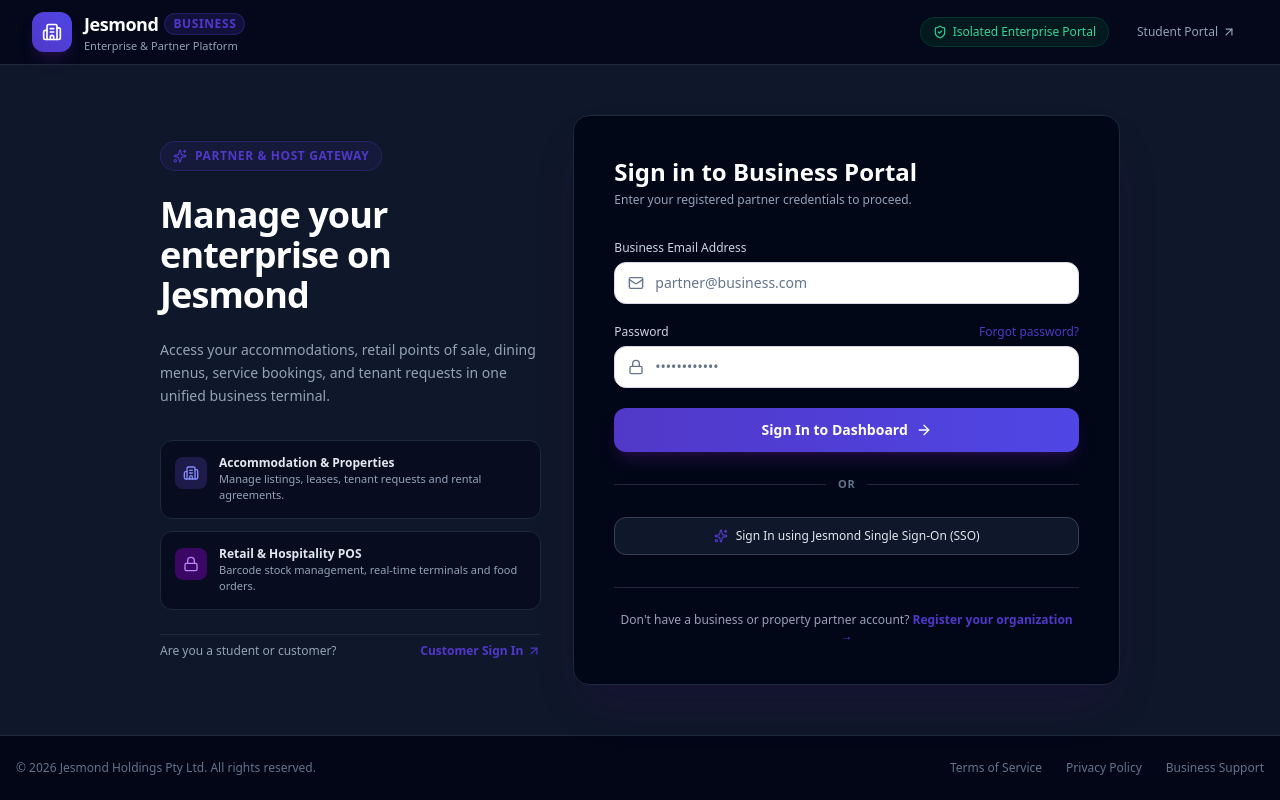
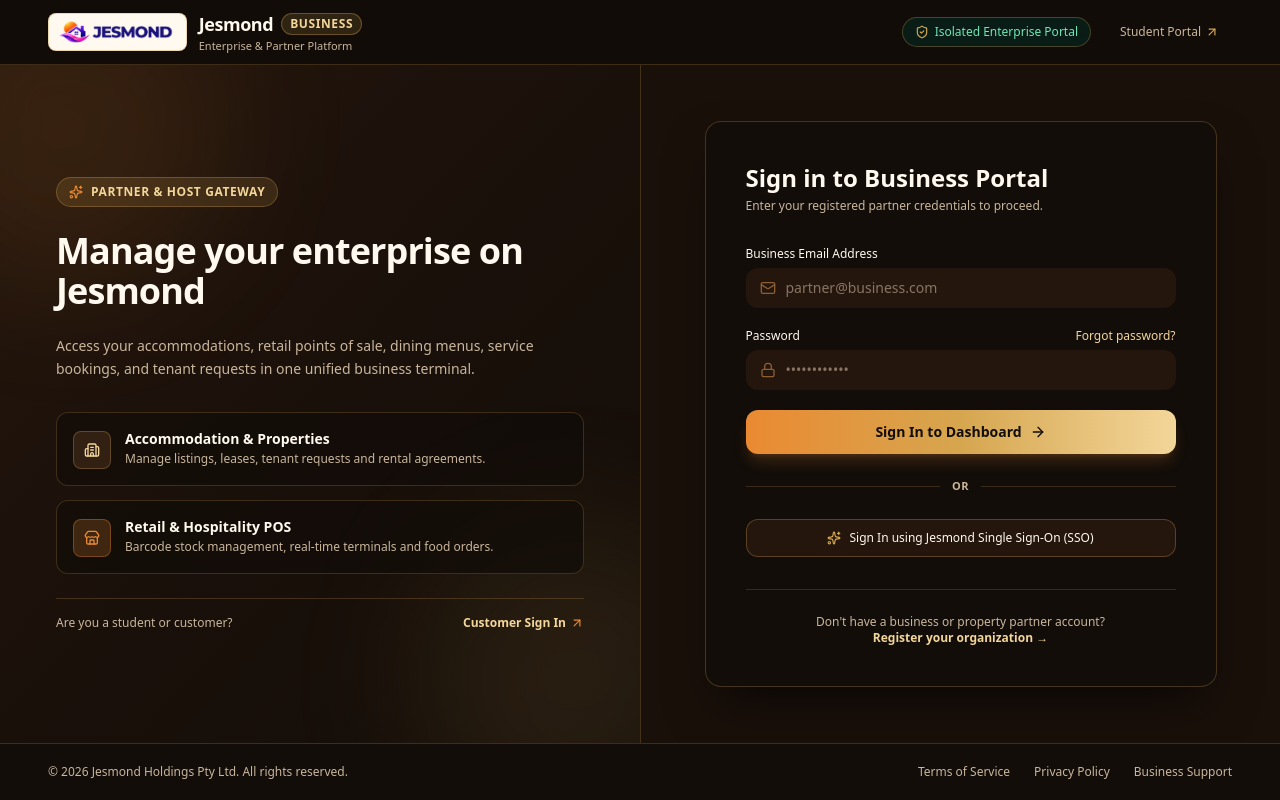
Before and after one commit to matrix-intertech/Jesmond, a Next.js app in the folder apps/web/: page /business/login in a window 1280 px wide. Built offline with nearby package versions, Linux system fonts and the light colour scheme; no server answers.

Commit message:
feat(web): redesign business portal login UI

```diff
--- a/apps/web/app/business/layout.tsx
+++ b/apps/web/app/business/layout.tsx
@@ -1,7 +1,8 @@
 import React from 'react';
 import type { Metadata } from 'next';
 import Link from 'next/link';
-import { Building2, ShieldCheck, ArrowUpRight } from 'lucide-react';
+import Image from 'next/image';
+import { ShieldCheck, ArrowUpRight } from 'lucide-react';
 
 export const metadata: Metadata = {
   title: 'Business Portal | Jesmond Partner & Commercial Platform',
@@ -16,57 +17,69 @@ export default function BusinessLayout({
   children: React.ReactNode;
 }) {
   return (
-    <div className="min-h-screen flex flex-col bg-slate-900 text-slate-100 font-sans selection:bg-brand-purple selection:text-white">
-      {/* Top Professional Header */}
-      <header className="border-b border-slate-800 bg-slate-950/80 backdrop-blur-md sticky top-0 z-50">
-        <div className="max-w-7xl mx-auto px-4 sm:px-6 lg:px-8 h-16 flex items-center justify-between">
-          <div className="flex items-center space-x-4">
-            <Link href="/business/login" className="flex items-center space-x-3 group">
-              <div className="w-10 h-10 rounded-xl bg-gradient-to-tr from-brand-purple to-indigo-600 flex items-center justify-center shadow-lg shadow-purple-900/30 group-hover:scale-105 transition-transform">
-                <Building2 className="w-5 h-5 text-white" />
+    <div className="min-h-screen w-full flex flex-col bg-[#1A100A] text-[#FFF9EF] font-sans selection:bg-[#EA8A32] selection:text-[#120D09] overflow-x-hidden">
+      {/* Full-Width Enterprise Header */}
+      <header className="w-full border-b border-[rgba(214,166,79,0.22)] bg-[#120D09]/95 backdrop-blur-md sticky top-0 z-50">
+        <div className="w-full px-3 sm:px-8 lg:px-12 h-16 flex items-center justify-between gap-2 sm:gap-4">
+          <div className="flex items-center min-w-0">
+            <Link href="/business/login" className="flex items-center gap-2 sm:gap-3 group min-w-0">
+              <div className="px-2 py-1 sm:px-2.5 rounded-lg bg-[#FFF9EF] border border-[#D6A64F]/40 shadow-sm shrink-0 group-hover:border-[#EA8A32] transition-colors">
+                <Image
+                  src="/assets/logo_navbar.png"
+                  alt="Jesmond"
+                  width={120}
+                  height={32}
+                  className="h-6 sm:h-7 w-auto object-contain"
+                  priority
+                />
               </div>
-              <div className="flex flex-col">
-                <span className="font-outfit font-extrabold text-lg text-white tracking-tight flex items-center gap-1.5">
-                  Jesmond <span className="text-xs px-2 py-0.5 rounded-full bg-brand-purple/20 text-brand-purple border border-brand-purple/30 font-semibold uppercase tracking-wider">Business</span>
+              <div className="flex flex-col min-w-0">
+                <span className="font-outfit font-extrabold text-sm sm:text-lg text-[#FFF9EF] tracking-tight flex items-center gap-1.5 sm:gap-2">
+                  <span>Jesmond</span>
+                  <span className="text-[9px] sm:text-xs px-1.5 sm:px-2 py-0.5 rounded-full bg-[#D6A64F]/15 text-[#F3D69A] border border-[#D6A64F]/35 font-semibold uppercase tracking-wider shrink-0">
+                    Business
+                  </span>
                 </span>
-                <span className="text-[11px] text-slate-400 font-medium">Enterprise & Partner Platform</span>
+                <span className="hidden sm:block text-[11px] text-[#C9B69C] font-medium truncate">
+                  Enterprise &amp; Partner Platform
+                </span>
               </div>
             </Link>
           </div>
 
-          <div className="flex items-center space-x-4">
-            <div className="hidden sm:flex items-center gap-1.5 text-xs text-emerald-400 bg-emerald-950/50 border border-emerald-800/40 px-3 py-1.5 rounded-full">
-              <ShieldCheck className="w-3.5 h-3.5" />
+          <div className="flex items-center gap-2 sm:gap-4 shrink-0">
+            <div className="hidden md:flex items-center gap-1.5 text-xs text-emerald-300 bg-emerald-950/50 border border-[#D6A64F]/30 px-3 py-1.5 rounded-full">
+              <ShieldCheck className="w-3.5 h-3.5 text-[#D6A64F]" />
               <span>Isolated Enterprise Portal</span>
             </div>
             <a
               href="https://jesmond.com.au"
               target="_blank"
               rel="noopener noreferrer"
-              className="text-xs text-slate-400 hover:text-white flex items-center gap-1 transition-colors px-3 py-1.5 rounded-lg hover:bg-slate-800"
+              className="text-[11px] sm:text-xs text-[#C9B69C] hover:text-[#FFF9EF] flex items-center gap-1 transition-colors px-2 sm:px-3 py-1.5 rounded-lg hover:bg-[#24160D] border border-transparent hover:border-[rgba(214,166,79,0.22)] whitespace-nowrap"
             >
               <span>Student Portal</span>
-              <ArrowUpRight className="w-3.5 h-3.5" />
+              <ArrowUpRight className="w-3.5 h-3.5 text-[#D6A64F]" />
             </a>
           </div>
         </div>
       </header>
 
-      {/* Main Content Area */}
-      <main className="flex-1 flex flex-col justify-center">{children}</main>
+      {/* Main Content Area — Full Width */}
+      <main className="flex-1 w-full flex flex-col justify-center">{children}</main>
 
-      {/* Enterprise Footer */}
-      <footer className="border-t border-slate-800 bg-slate-950 py-6 text-xs text-slate-500 text-center">
-        <div className="max-w-7xl mx-auto px-4 flex flex-col sm:flex-row items-center justify-between gap-4">
+      {/* Full-Width Enterprise Footer */}
+      <footer className="w-full border-t border-[rgba(214,166,79,0.22)] bg-[#120D09] py-5 text-xs text-[#C9B69C]">
+        <div className="w-full px-4 sm:px-8 lg:px-12 flex flex-col sm:flex-row items-center justify-between gap-4">
           <p>&copy; {new Date().getFullYear()} Jesmond Holdings Pty Ltd. All rights reserved.</p>
           <div className="flex items-center space-x-6">
-            <Link href="/terms" className="hover:text-slate-400 transition-colors">
+            <Link href="/terms" className="hover:text-[#F3D69A] transition-colors">
               Terms of Service
             </Link>
-            <Link href="/privacy" className="hover:text-slate-400 transition-colors">
+            <Link href="/privacy" className="hover:text-[#F3D69A] transition-colors">
               Privacy Policy
             </Link>
-            <a href="mailto:support@jesmond.com.au" className="hover:text-slate-400 transition-colors">
+            <a href="mailto:support@jesmond.com.au" className="hover:text-[#F3D69A] transition-colors">
               Business Support
             </a>
           </div>
--- a/apps/web/app/business/login/page.tsx
+++ b/apps/web/app/business/login/page.tsx
@@ -18,6 +18,7 @@ import {
   Sparkles,
   ArrowUpRight,
   Loader2,
+  Store,
 } from 'lucide-react';
 
 function BusinessLoginContent() {
@@ -99,61 +100,71 @@ function BusinessLoginContent() {
   };
 
   return (
-    <div className="py-12 px-4 sm:px-6 lg:px-8 max-w-5xl mx-auto w-full grid grid-cols-1 lg:grid-cols-12 gap-8 items-center">
-      {/* Left Info Column */}
-      <div className="lg:col-span-5 space-y-6">
-        <div className="inline-flex items-center gap-2 px-3 py-1.5 rounded-full bg-brand-purple/10 border border-brand-purple/30 text-brand-purple text-xs font-semibold uppercase tracking-wider">
-          <Sparkles className="w-3.5 h-3.5" />
-          <span>Partner & Host Gateway</span>
+    <div className="w-full flex-1 grid grid-cols-1 lg:grid-cols-2 overflow-x-hidden">
+      {/* Left Info Column — 50% Desktop */}
+      <div className="w-full bg-gradient-to-br from-[#24160D] via-[#1A100A] to-[#120D09] p-6 sm:p-10 lg:px-14 lg:py-12 flex flex-col justify-center relative overflow-hidden">
+        <div className="absolute -top-24 -left-24 w-80 h-80 bg-[#EA8A32]/10 rounded-full blur-3xl pointer-events-none" />
+        <div className="absolute -bottom-24 -right-24 w-80 h-80 bg-[#D6A64F]/10 rounded-full blur-3xl pointer-events-none" />
+
+        <div className="max-w-xl w-full mx-auto space-y-6 relative z-10">
+          <div className="inline-flex items-center gap-2 px-3 py-1.5 rounded-full bg-[#D6A64F]/15 border border-[rgba(214,166,79,0.3)] text-[#F3D69A] text-xs font-semibold uppercase tracking-wider">
+            <Sparkles className="w-3.5 h-3.5 text-[#EA8A32]" />
+            <span>Partner &amp; Host Gateway</span>
           </div>
 
-        <h1 className="text-3xl sm:text-4xl font-extrabold text-white font-outfit tracking-tight leading-tight">
+          <h1 className="text-3xl sm:text-4xl font-extrabold text-[#FFF9EF] font-outfit tracking-tight leading-tight">
             Manage your enterprise on Jesmond
           </h1>
 
-        <p className="text-sm text-slate-400 leading-relaxed">
+          <p className="text-sm text-[#C9B69C] leading-relaxed">
             Access your accommodations, retail points of sale, dining menus, service bookings, and tenant requests in one unified business terminal.
           </p>
 
-        <div className="space-y-3 pt-2">
-          <div className="flex items-start gap-3 p-3.5 rounded-xl bg-slate-950/60 border border-slate-800">
-            <div className="p-2 rounded-lg bg-indigo-950 text-indigo-400 mt-0.5">
+          <div className="space-y-3.5 pt-2">
+            <div className="flex items-start gap-3.5 p-4 rounded-xl bg-[#120D09]/75 border border-[rgba(214,166,79,0.22)] hover:border-[#D6A64F]/45 hover:bg-[#24160D]/80 transition-colors">
+              <div className="p-2.5 rounded-lg bg-[#8B5E34]/25 border border-[#D6A64F]/30 text-[#F3D69A] mt-0.5 shrink-0">
                 <Building2 className="w-4 h-4" />
               </div>
               <div>
-              <h4 className="text-xs font-semibold text-slate-200">Accommodation & Properties</h4>
-              <p className="text-[11px] text-slate-400">Manage listings, leases, tenant requests and rental agreements.</p>
+                <h4 className="text-sm font-semibold text-[#FFF9EF]">Accommodation &amp; Properties</h4>
+                <p className="text-xs text-[#C9B69C] mt-0.5">
+                  Manage listings, leases, tenant requests and rental agreements.
+                </p>
               </div>
             </div>
 
-          <div className="flex items-start gap-3 p-3.5 rounded-xl bg-slate-950/60 border border-slate-800">
-            <div className="p-2 rounded-lg bg-purple-950 text-purple-400 mt-0.5">
-              <Lock className="w-4 h-4" />
+            <div className="flex items-start gap-3.5 p-4 rounded-xl bg-[#120D09]/75 border border-[rgba(214,166,79,0.22)] hover:border-[#D6A64F]/45 hover:bg-[#24160D]/80 transition-colors">
+              <div className="p-2.5 rounded-lg bg-[#EA8A32]/20 border border-[#EA8A32]/35 text-[#EA8A32] mt-0.5 shrink-0">
+                <Store className="w-4 h-4" />
               </div>
               <div>
-              <h4 className="text-xs font-semibold text-slate-200">Retail & Hospitality POS</h4>
-              <p className="text-[11px] text-slate-400">Barcode stock management, real-time terminals and food orders.</p>
+                <h4 className="text-sm font-semibold text-[#FFF9EF]">Retail &amp; Hospitality POS</h4>
+                <p className="text-xs text-[#C9B69C] mt-0.5">
+                  Barcode stock management, real-time terminals and food orders.
+                </p>
               </div>
             </div>
           </div>
 
-        <div className="pt-2 flex items-center justify-between text-xs text-slate-400 border-t border-slate-800">
+          <div className="pt-4 flex items-center justify-between text-xs text-[#C9B69C] border-t border-[rgba(214,166,79,0.22)]">
             <span>Are you a student or customer?</span>
             <a
               href="https://jesmond.com.au/login"
-            className="text-brand-purple hover:text-purple-300 font-semibold inline-flex items-center gap-1 transition-colors"
+              className="text-[#F3D69A] hover:text-[#FFF9EF] font-semibold inline-flex items-center gap-1 transition-colors"
             >
               <span>Customer Sign In</span>
-            <ArrowUpRight className="w-3.5 h-3.5" />
+              <ArrowUpRight className="w-3.5 h-3.5 text-[#EA8A32]" />
             </a>
           </div>
         </div>
+      </div>
 
-      {/* Right Login Card */}
-      <div className="lg:col-span-7 bg-slate-950/90 border border-slate-800 p-8 sm:p-10 rounded-2xl shadow-2xl shadow-purple-950/20 backdrop-blur-xl">
+      {/* Right Login Column — 50% Desktop */}
+      <div className="w-full bg-[#1A100A] p-6 sm:p-10 lg:px-14 lg:py-12 flex flex-col justify-center border-t lg:border-t-0 lg:border-l border-[rgba(214,166,79,0.22)]">
+        <div className="max-w-lg w-full mx-auto bg-[#120D09] border border-[rgba(214,166,79,0.25)] p-7 sm:p-10 rounded-2xl shadow-2xl shadow-black/60">
           <div className="text-center sm:text-left mb-8">
-          <h2 className="text-2xl font-bold text-white font-outfit">Sign in to Business Portal</h2>
-          <p className="text-xs text-slate-400 mt-1">Enter your registered partner credentials to proceed.</p>
+            <h2 className="text-2xl font-bold text-[#FFF9EF] font-outfit">Sign in to Business Portal</h2>
+            <p className="text-xs text-[#C9B69C] mt-1">Enter your registered partner credentials to proceed.</p>
           </div>
 
           {error && (
@@ -168,9 +179,9 @@ function BusinessLoginContent() {
 
           <form onSubmit={handleLogin} className="space-y-5">
             <div>
-            <label className="block text-xs font-medium text-slate-300 mb-1.5">Business Email Address</label>
+              <label className="block text-xs font-medium text-[#FFF9EF] mb-1.5">Business Email Address</label>
               <div className="relative">
-              <div className="absolute inset-y-0 left-0 pl-3.5 flex items-center pointer-events-none text-slate-500">
+                <div className="absolute inset-y-0 left-0 pl-3.5 flex items-center pointer-events-none text-[#8B5E34]">
                   <Mail className="w-4 h-4" />
                 </div>
                 <input
@@ -179,23 +190,23 @@ function BusinessLoginContent() {
                   value={email}
                   onChange={(e) => setEmail(e.target.value)}
                   placeholder="partner@business.com"
-                className="w-full pl-10 pr-3.5 py-2.5 rounded-xl bg-slate-900 border border-slate-800 text-slate-100 placeholder-slate-500 text-sm focus:outline-none focus:ring-2 focus:ring-brand-purple focus:border-transparent transition"
+                  className="w-full pl-10 pr-3.5 py-2.5 rounded-xl !bg-[#24160D] !border-[rgba(214,166,79,0.25)] !text-[#FFF9EF] placeholder:!text-[#C9B69C]/60 text-sm focus:outline-none focus:ring-2 focus:ring-[#EA8A32] focus:!border-[#D6A64F] transition"
                 />
               </div>
             </div>
 
             <div>
               <div className="flex items-center justify-between mb-1.5">
-              <label className="block text-xs font-medium text-slate-300">Password</label>
+                <label className="block text-xs font-medium text-[#FFF9EF]">Password</label>
                 <Link
                   href="/business/forgot-password"
-                className="text-xs text-brand-purple hover:text-purple-300 transition-colors"
+                  className="text-xs text-[#F3D69A] hover:text-[#FFF9EF] transition-colors"
                 >
                   Forgot password?
                 </Link>
               </div>
               <div className="relative">
-              <div className="absolute inset-y-0 left-0 pl-3.5 flex items-center pointer-events-none text-slate-500">
+                <div className="absolute inset-y-0 left-0 pl-3.5 flex items-center pointer-events-none text-[#8B5E34]">
                   <Lock className="w-4 h-4" />
                 </div>
                 <input
@@ -204,7 +215,7 @@ function BusinessLoginContent() {
                   value={password}
                   onChange={(e) => setPassword(e.target.value)}
                   placeholder="••••••••••••"
-                className="w-full pl-10 pr-3.5 py-2.5 rounded-xl bg-slate-900 border border-slate-800 text-slate-100 placeholder-slate-500 text-sm focus:outline-none focus:ring-2 focus:ring-brand-purple focus:border-transparent transition"
+                  className="w-full pl-10 pr-3.5 py-2.5 rounded-xl !bg-[#24160D] !border-[rgba(214,166,79,0.25)] !text-[#FFF9EF] placeholder:!text-[#C9B69C]/60 text-sm focus:outline-none focus:ring-2 focus:ring-[#EA8A32] focus:!border-[#D6A64F] transition"
                 />
               </div>
             </div>
@@ -212,7 +223,7 @@ function BusinessLoginContent() {
             <button
               type="submit"
               disabled={loading}
-            className="w-full py-3 px-4 rounded-xl font-semibold text-sm text-white bg-gradient-to-r from-brand-purple to-indigo-600 hover:from-purple-700 hover:to-indigo-700 focus:outline-none focus:ring-2 focus:ring-offset-2 focus:ring-offset-slate-950 focus:ring-brand-purple transition-all shadow-lg shadow-purple-900/30 flex items-center justify-center gap-2 disabled:opacity-50"
+              className="w-full py-3 px-4 rounded-xl font-bold text-sm text-[#120D09] bg-gradient-to-r from-[#EA8A32] via-[#D6A64F] to-[#F3D69A] hover:brightness-105 focus:outline-none focus:ring-2 focus:ring-offset-2 focus:ring-offset-[#120D09] focus:ring-[#D6A64F] transition-all shadow-lg shadow-[#EA8A32]/20 flex items-center justify-center gap-2 disabled:opacity-50"
             >
               {loading ? (
                 <>
@@ -229,35 +240,36 @@ function BusinessLoginContent() {
           </form>
 
           <div className="my-6 flex items-center">
-          <div className="flex-1 border-t border-slate-800" />
-          <span className="px-3 text-[11px] text-slate-500 uppercase tracking-wider font-semibold">Or</span>
-          <div className="flex-1 border-t border-slate-800" />
+            <div className="flex-1 border-t border-[rgba(214,166,79,0.2)]" />
+            <span className="px-3 text-[11px] text-[#C9B69C] uppercase tracking-wider font-semibold">Or</span>
+            <div className="flex-1 border-t border-[rgba(214,166,79,0.2)]" />
           </div>
 
           <button
             type="button"
             onClick={handleSsoRedirect}
             disabled={ssoLoading}
-          className="w-full py-2.5 px-4 rounded-xl font-medium text-xs text-slate-200 bg-slate-900 hover:bg-slate-800 border border-slate-700 transition flex items-center justify-center gap-2"
+            className="w-full py-2.5 px-4 rounded-xl font-medium text-xs text-[#FFF9EF] bg-[#24160D] hover:bg-[#2F1D12] border border-[rgba(214,166,79,0.3)] transition flex items-center justify-center gap-2 disabled:opacity-50"
           >
             {ssoLoading ? (
-            <Loader2 className="w-3.5 h-3.5 animate-spin" />
+              <Loader2 className="w-3.5 h-3.5 animate-spin text-[#D6A64F]" />
             ) : (
-            <Sparkles className="w-3.5 h-3.5 text-brand-purple" />
+              <Sparkles className="w-3.5 h-3.5 text-[#D6A64F]" />
             )}
             <span>Sign In using Jesmond Single Sign-On (SSO)</span>
           </button>
 
-        <div className="mt-8 pt-6 border-t border-slate-800 text-center">
-          <p className="text-xs text-slate-400">
+          <div className="mt-8 pt-6 border-t border-[rgba(214,166,79,0.2)] text-center">
+            <p className="text-xs text-[#C9B69C]">
               Don&apos;t have a business or property partner account?{' '}
               <Link
                 href="/business/register"
-              className="text-brand-purple hover:text-purple-300 font-semibold transition-colors"
+                className="text-[#F3D69A] hover:text-[#FFF9EF] font-semibold transition-colors inline-flex items-center gap-1 whitespace-nowrap"
               >
                 Register your organization &rarr;
               </Link>
             </p>
+          </div>
         </div>
       </div>
     </div>
@@ -268,8 +280,8 @@ export default function BusinessLoginPage() {
   return (
     <Suspense
       fallback={
-        <div className="min-h-[60vh] flex items-center justify-center text-slate-400">
-          <Loader2 className="w-6 h-6 animate-spin" />
+        <div className="min-h-[60vh] flex items-center justify-center text-[#C9B69C]">
+          <Loader2 className="w-6 h-6 animate-spin text-[#D6A64F]" />
         </div>
       }
     >
```
Lines whose indentation alone changed are shown as unchanged.
